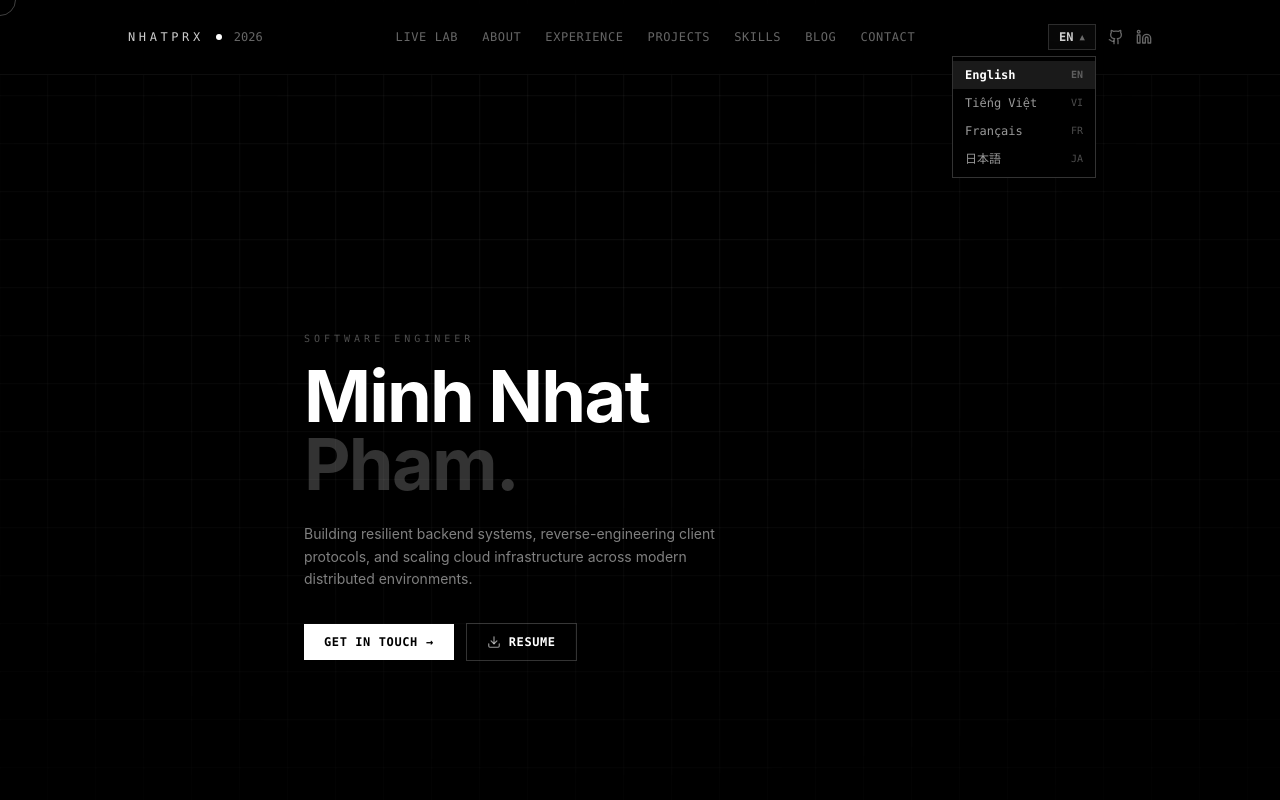
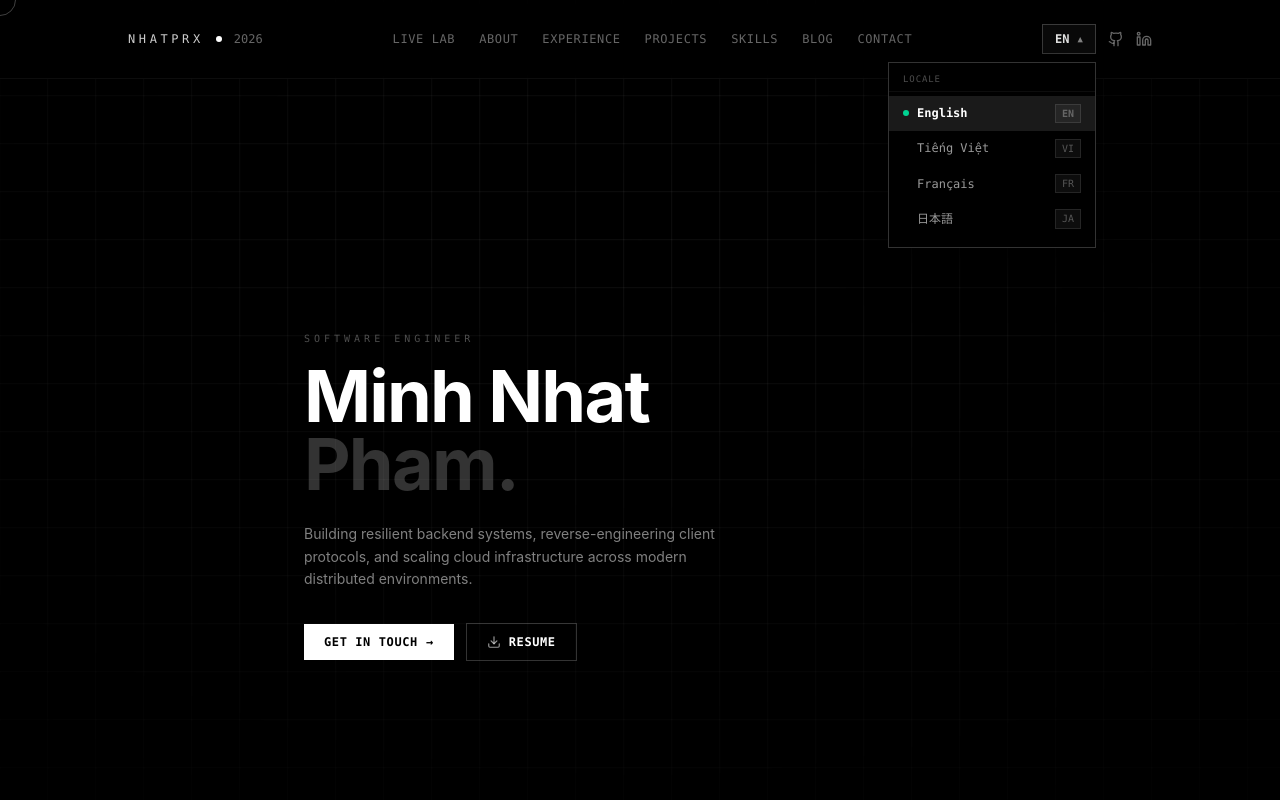
Before and after one commit to nhatprx/nhatprx-portfolio, a React (Vite) app: page / in a window 1280 px wide. Both pictures are taken after a click on the button "Select Language". Shown: the top 800 px of the page. Built offline with nearby package versions, Linux system fonts and the light colour scheme.

Commit message:
feat: redesign blog modal as a floating pop-up window over the site and add drop animation with larger dropdown

```diff
--- a/src/App.tsx
+++ b/src/App.tsx
@@ -354,28 +354,38 @@ export default function App() {
                 aria-expanded={langOpen}
                 aria-haspopup="true"
                 aria-label="Select Language"
-                className="flex items-center gap-1.5 px-2.5 py-1 font-mono text-xs border border-white/15 bg-white/[0.03] text-white/80 hover:text-white hover:border-white/30 transition-colors cursor-pointer"
+                className="flex items-center gap-2 px-3 py-1.5 font-mono text-xs border border-white/20 bg-white/[0.04] text-white/90 hover:text-white hover:border-white/40 transition-all cursor-pointer"
               >
                 <span className="font-semibold uppercase">{lang}</span>
-                <span className="text-[9px] text-white/40">{langOpen ? '▲' : '▼'}</span>
+                <span className="text-[9px] text-white/50">{langOpen ? '▲' : '▼'}</span>
               </button>
 
               {langOpen && (
-                <div className="absolute right-0 top-full mt-1.5 w-36 bg-black/95 border border-white/20 shadow-2xl py-1 z-50 backdrop-blur-md">
+                <div className="absolute right-0 top-full mt-2 w-52 bg-black/95 border border-white/20 shadow-[0_15px_40px_rgba(0,0,0,0.85)] py-1.5 z-50 backdrop-blur-md animate-dropdown divide-y divide-white/5">
+                  <div className="px-3.5 py-1 font-mono text-[9px] text-white/30 tracking-widest uppercase">
+                    LOCALE
+                  </div>
+                  <div className="py-1">
                     {LANG_OPTIONS.map((opt) => (
                       <button
                         key={opt.code}
                         onClick={() => handleLangChange(opt.code)}
-                      className={`w-full text-left px-3 py-1.5 text-xs font-mono flex items-center justify-between hover:bg-white/10 transition-colors cursor-pointer ${
+                        className={`w-full text-left px-3.5 py-2 text-xs font-mono flex items-center justify-between hover:bg-white/10 transition-colors cursor-pointer ${
                           lang === opt.code
                             ? 'text-white bg-white/10 font-semibold'
                             : 'text-white/60'
                         }`}
                       >
+                        <span className="flex items-center gap-2">
+                          <span className={`w-1.5 h-1.5 rounded-full ${lang === opt.code ? 'bg-emerald-400' : 'bg-transparent'}`} />
                           <span>{opt.label}</span>
-                      <span className="text-[10px] text-white/30">{opt.short}</span>
+                        </span>
+                        <span className="text-[10px] text-white/30 px-1.5 py-0.5 border border-white/10 bg-white/5">
+                          {opt.short}
+                        </span>
                       </button>
                     ))}
+                  </div>
                 </div>
               )}
             </div>
--- a/src/components/BlogPostModal.tsx
+++ b/src/components/BlogPostModal.tsx
@@ -19,21 +19,13 @@ export default function BlogPostModal({
   const contentRef = useRef<HTMLDivElement>(null)
   const otherPosts = allPosts.filter((p) => p.slug !== post.slug)
 
-  // Close on ESC key and lock body scroll while modal is open
+  // Close on ESC key
   useEffect(() => {
     const handleKeyDown = (e: KeyboardEvent) => {
       if (e.key === 'Escape') onClose()
     }
     document.addEventListener('keydown', handleKeyDown)
-
-    // Save previous overflow style and lock scroll
-    const originalOverflow = document.body.style.overflow
-    document.body.style.overflow = 'hidden'
-
-    return () => {
-      document.removeEventListener('keydown', handleKeyDown)
-      document.body.style.overflow = originalOverflow
-    }
+    return () => document.removeEventListener('keydown', handleKeyDown)
   }, [onClose])
 
   // Scroll modal body back to top when switched to another post
@@ -49,32 +41,46 @@ export default function BlogPostModal({
       aria-modal="true"
       aria-labelledby="modal-post-title"
       onClick={onClose}
-      className="fixed inset-0 z-50 flex items-center justify-center p-3 sm:p-6 md:p-8 bg-black/85 backdrop-blur-md"
+      className="fixed inset-0 z-50 flex items-center justify-center p-4 sm:p-8 md:p-12 bg-black/55 backdrop-blur-[2px]"
     >
-      {/* Modal Dialog Card */}
+      {/* Floating Modal Window Card Overlay */}
       <div
         onClick={(e) => e.stopPropagation()}
-        className="w-full max-w-4xl max-h-[92vh] bg-black/95 border border-white/20 flex flex-col shadow-2xl overflow-hidden text-left font-sans animate-in fade-in zoom-in-95 duration-150"
+        className="w-full max-w-3xl max-h-[82vh] bg-black/95 border border-white/25 flex flex-col shadow-[0_25px_70px_rgba(0,0,0,0.9)] overflow-hidden text-left font-sans animate-modal-pop"
       >
-        {/* Modal Header Bar */}
-        <div className="flex items-center justify-between px-6 py-4 border-b border-white/10 bg-white/[0.02] shrink-0">
-          <div className="flex items-center gap-2 font-mono text-[11px] text-white/40 tracking-wider">
-            <span>{t.blog.modalNoteLabel}</span>
-            <span>•</span>
-            <span className="text-white/60">{post.date}</span>
-            <span>•</span>
-            <span>{post.readTime}</span>
+        {/* Window Chrome Title Bar */}
+        <div className="flex items-center justify-between px-5 py-3 border-b border-white/15 bg-white/[0.04] shrink-0">
+          <div className="flex items-center gap-3">
+            {/* Window control dots */}
+            <div className="flex items-center gap-1.5">
+              <button
+                onClick={onClose}
+                aria-label="Close window"
+                className="w-2.5 h-2.5 rounded-full bg-red-500/80 hover:bg-red-500 transition-colors cursor-pointer"
+              />
+              <span className="w-2.5 h-2.5 rounded-full bg-amber-500/70" />
+              <span className="w-2.5 h-2.5 rounded-full bg-emerald-500/70" />
             </div>
 
+            <span className="font-mono text-[11px] text-white/50 tracking-wider truncate max-w-[220px] sm:max-w-md">
+              note://{post.slug}.md
+            </span>
+          </div>
+
+          <div className="flex items-center gap-2">
+            <span className="font-mono text-[10px] text-white/40 hidden sm:inline">
+              {post.date} · {post.readTime}
+            </span>
             <button
               onClick={onClose}
               aria-label="Close dialog"
-            className="flex items-center gap-1.5 font-mono text-xs text-white/50 hover:text-white border border-white/10 px-2.5 py-1 hover:border-white/40 transition-colors cursor-pointer"
+              className="flex items-center gap-1.5 font-mono text-xs text-white/70 hover:text-white border border-white/15 px-2.5 py-0.5 hover:border-white/40 transition-colors cursor-pointer bg-white/[0.02]"
             >
               <span>✕</span>
               <span>{t.blog.modalClose}</span>
               <span className="text-[10px] text-white/30 hidden sm:inline">[ESC]</span>
             </button>
+          </div>
         </div>
 
         {/* Modal Scrollable Article Content */}
@@ -83,10 +89,18 @@ export default function BlogPostModal({
           className="flex-1 overflow-y-auto p-6 sm:p-10 space-y-8 select-text font-sans"
         >
           {/* Post Header */}
-          <header className="border-b border-white/10 pb-8">
+          <header className="border-b border-white/10 pb-6">
+            <div className="flex flex-wrap items-center gap-2 font-mono text-[10px] text-white/40 mb-3 uppercase tracking-wider">
+              <span>{t.blog.modalNoteLabel}</span>
+              <span>•</span>
+              <span className="text-white/60">{post.date}</span>
+              <span>•</span>
+              <span>{post.readTime}</span>
+            </div>
+
             <h1
               id="modal-post-title"
-              className="text-2xl sm:text-3xl lg:text-4xl font-bold tracking-tight mb-4 text-white leading-tight"
+              className="text-2xl sm:text-3xl font-bold tracking-tight mb-4 text-white leading-tight"
             >
               {post.title}
             </h1>
@@ -111,7 +125,7 @@ export default function BlogPostModal({
           <div className="space-y-8 text-sm text-white/80 leading-relaxed">
             {post.content.sections.map((sec, idx) => (
               <section key={idx} className="space-y-3">
-                <h2 className="text-lg sm:text-xl font-bold text-white tracking-tight border-b border-white/5 pb-2">
+                <h2 className="text-lg font-bold text-white tracking-tight border-b border-white/5 pb-2">
                   {sec.heading}
                 </h2>
                 {sec.body.map((p, pIdx) => (
@@ -136,7 +150,7 @@ export default function BlogPostModal({
           </div>
 
           {/* Modal Footer Next Articles */}
-          <footer className="mt-12 pt-8 border-t border-white/10 space-y-6">
+          <footer className="mt-10 pt-8 border-t border-white/10 space-y-5">
             <div className="flex items-center justify-between">
               <span className="font-mono text-xs text-white/40 tracking-wider uppercase">
                 {t.blog.modalOtherNotes}
@@ -154,7 +168,7 @@ export default function BlogPostModal({
                 <div
                   key={op.slug}
                   onClick={() => onSelectPost(op.slug)}
-                  className="p-4 border border-white/10 hover:border-white/30 transition-colors cursor-pointer group bg-white/[0.01]"
+                  className="p-3.5 border border-white/10 hover:border-white/30 transition-colors cursor-pointer group bg-white/[0.01]"
                 >
                   <span className="font-mono text-[9px] text-white/40 block mb-1">
                     {op.date} · {op.readTime}
--- a/src/index.css
+++ b/src/index.css
@@ -48,3 +48,36 @@ body {
 .animate-loading-bar {
   animation: loading-progress 0.9s cubic-bezier(0.4, 0, 0.2, 1) infinite;
 }
+
+/* Dropdown Slide & Drop Animation */
+@keyframes dropdown-drop {
+  0% {
+    opacity: 0;
+    transform: translateY(-8px) scale(0.97);
+  }
+  100% {
+    opacity: 1;
+    transform: translateY(0) scale(1);
+  }
+}
+
+.animate-dropdown {
+  animation: dropdown-drop 0.18s cubic-bezier(0.16, 1, 0.3, 1) forwards;
+  transform-origin: top right;
+}
+
+/* Modal Popup Window Animation */
+@keyframes modal-pop {
+  0% {
+    opacity: 0;
+    transform: scale(0.95) translateY(12px);
+  }
+  100% {
+    opacity: 1;
+    transform: scale(1) translateY(0);
+  }
+}
+
+.animate-modal-pop {
+  animation: modal-pop 0.22s cubic-bezier(0.16, 1, 0.3, 1) forwards;
+}
```
Lines whose indentation alone changed are shown as unchanged.
